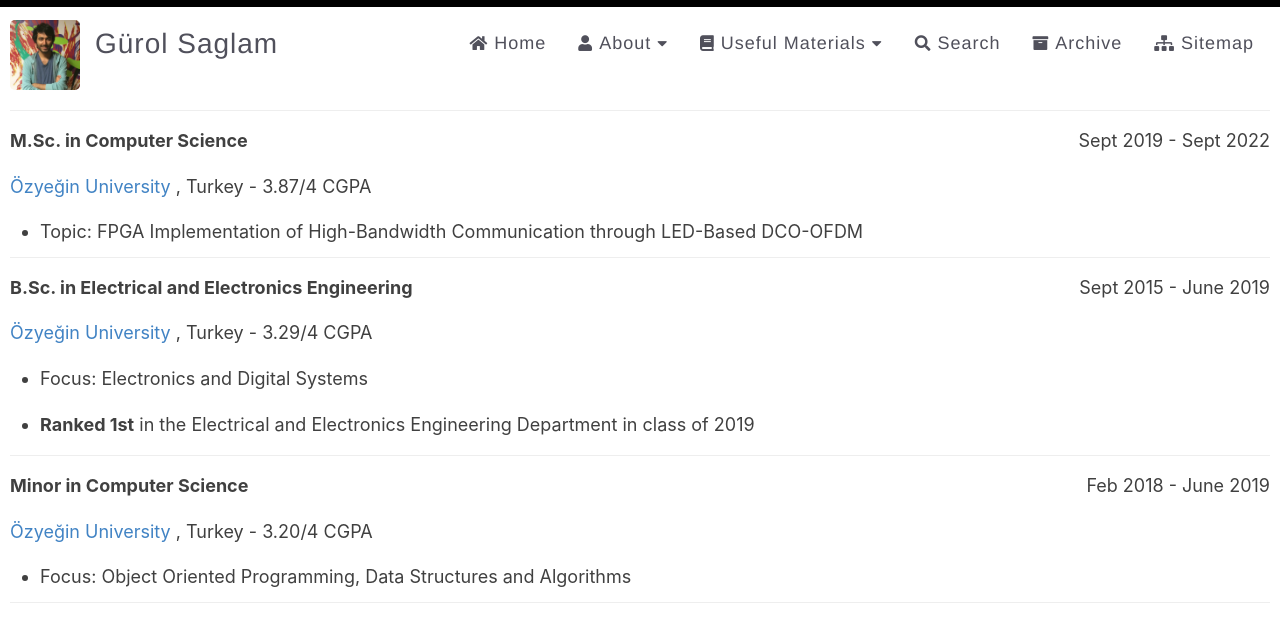
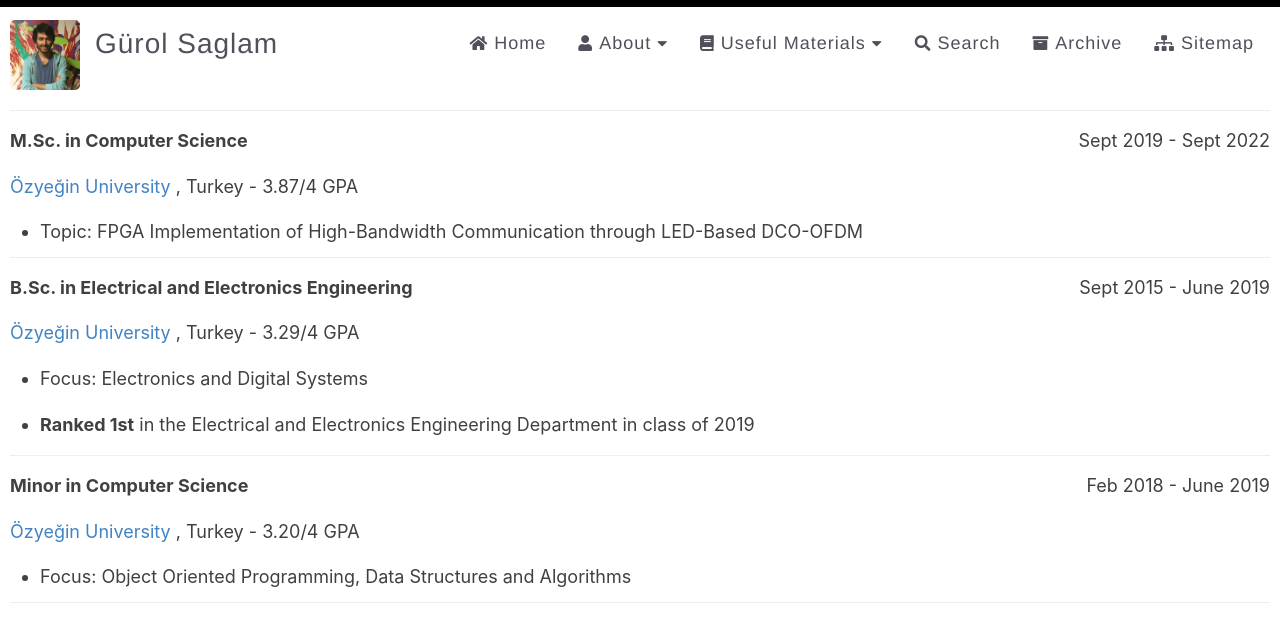
Before and after one commit to gurolsaglam/web_test, a Jekyll site: the page built from _pages/education.md, in a window 1280 px wide. Shown: the top 623 px of the page. Built offline with Jekyll 4.4.1, drawn with Linux system fonts in a browser that asks for light colours.

Commit message:
Update education.md

```diff
--- a/_pages/education.md
+++ b/_pages/education.md
@@ -17,7 +17,7 @@ permalink: /education/
 
 **M.Sc. in Computer Science** <span class="time_period">Sept 2019 - Sept 2022</span>
 
-[Özyeğin University](https://www.ozyegin.edu.tr) , Turkey \- 3.87/4 CGPA
+[Özyeğin University](https://www.ozyegin.edu.tr) , Turkey \- 3.87/4 GPA
 
 - Topic: FPGA Implementation of High-Bandwidth Communication through LED-Based DCO-OFDM
 
@@ -25,7 +25,7 @@ permalink: /education/
 
 **B.Sc. in Electrical and Electronics Engineering** <span class="time_period">Sept 2015 - June 2019</span>
 
-[Özyeğin University](https://www.ozyegin.edu.tr) , Turkey \- 3.29/4 CGPA
+[Özyeğin University](https://www.ozyegin.edu.tr) , Turkey \- 3.29/4 GPA
 
 - Focus: Electronics and Digital Systems
 
@@ -35,7 +35,7 @@ permalink: /education/
 
 **Minor in Computer Science** <span class="time_period">Feb 2018 - June 2019</span>
 
-[Özyeğin University](https://www.ozyegin.edu.tr) , Turkey \- 3.20/4 CGPA
+[Özyeğin University](https://www.ozyegin.edu.tr) , Turkey \- 3.20/4 GPA
 
 - Focus: Object Oriented Programming, Data Structures and Algorithms
 
```
